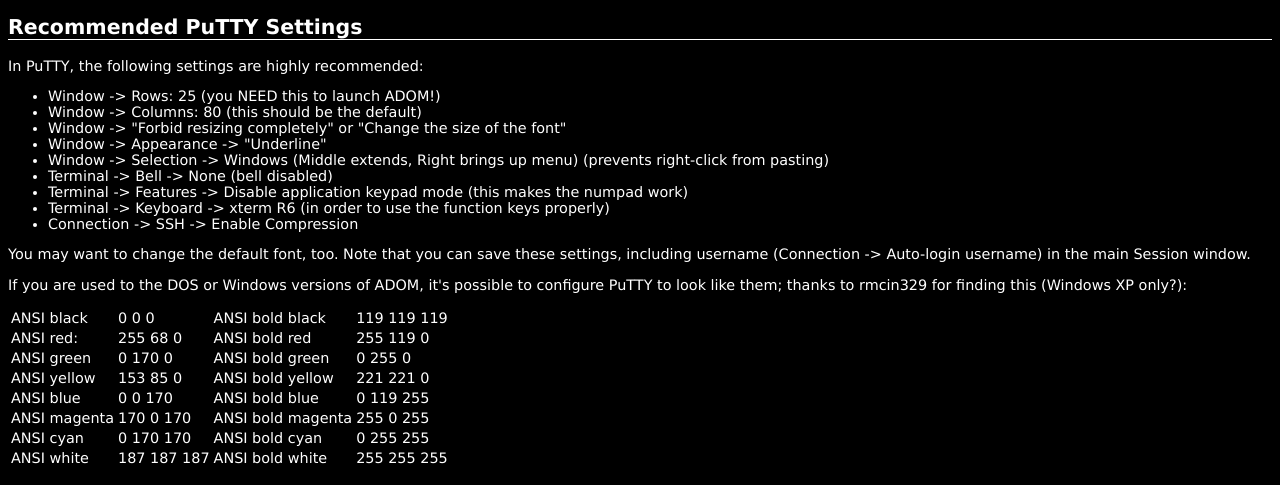
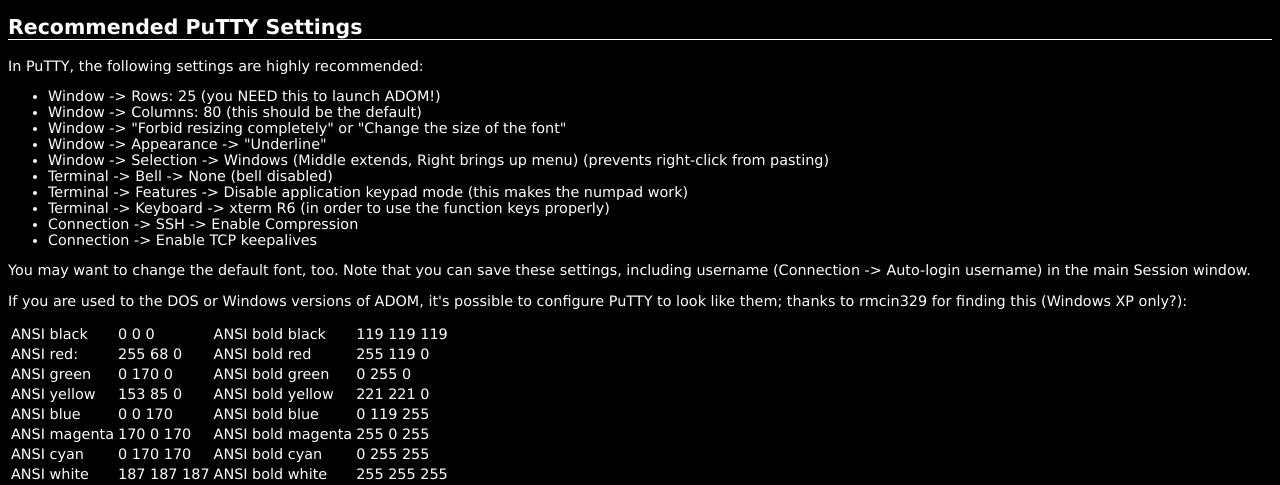
Before and after one commit to chennin/adom-server, a PHP site: page / in a window 1280 px wide. Shown: the part 1601-2086 px from the top of the page. Run offline with PHP 8.4, Linux system fonts and the light colour scheme.

Commit message:
Note about keep alives

```diff
--- a/public_html/index.html
+++ b/public_html/index.html
@@ -103,6 +103,7 @@
   <li>Terminal -> Features -> Disable application keypad mode (this makes the numpad work)</li>
   <li>Terminal -> Keyboard -> xterm R6 (in order to use the function keys properly)</li>
   <li>Connection -> SSH -> Enable Compression</li>
+  <li>Connection -> Enable TCP keepalives</li>
 </ul>
 
 
--- a/public_html/index.php
+++ b/public_html/index.php
@@ -108,6 +108,7 @@
   <li>Terminal -> Features -> Disable application keypad mode (this makes the numpad work)</li>
   <li>Terminal -> Keyboard -> xterm R6 (in order to use the function keys properly)</li>
   <li>Connection -> SSH -> Enable Compression</li>
+  <li>Connection -> Enable TCP keepalives</li>
 </ul>
 
 
```
